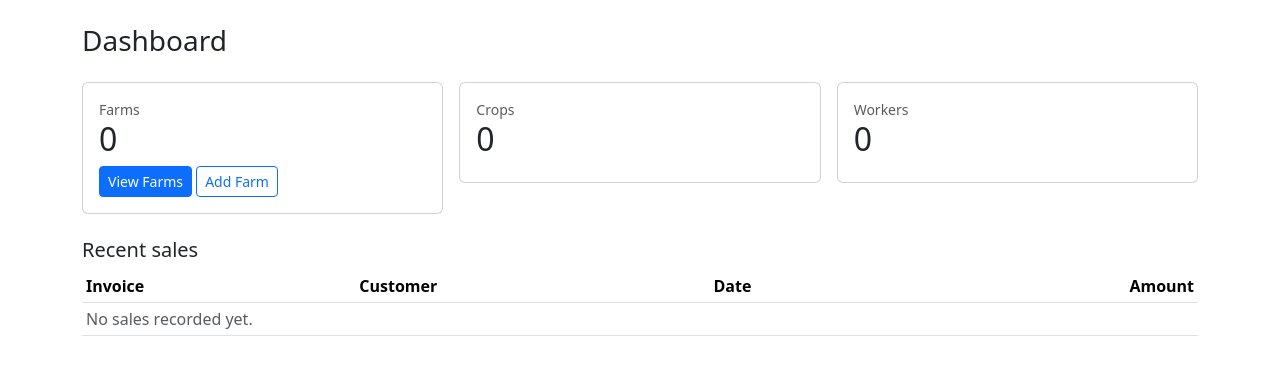
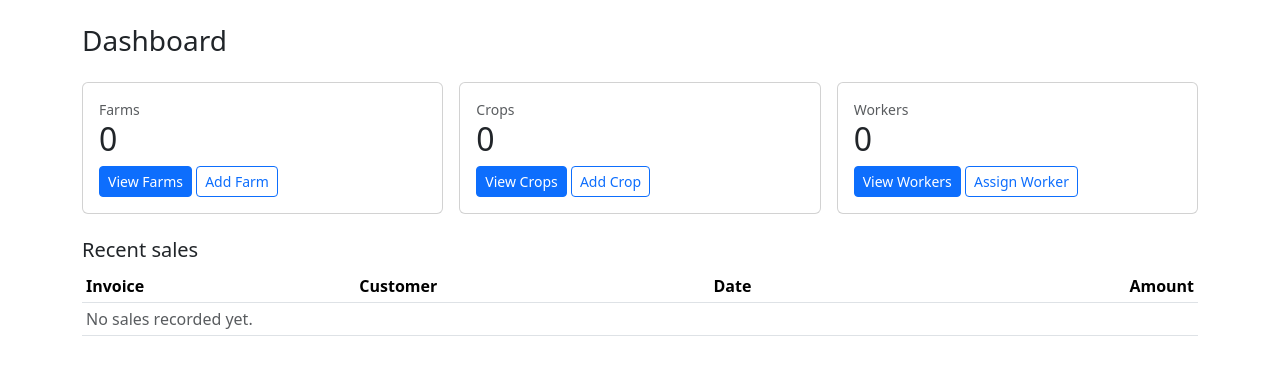
Before and after one commit to Tanseychuong/Agricultural_Farm_Management_System, a Django app: page / in a window 1280 px wide. Shown: the part 112-487 px from the top of the page. Run offline with Django 5.2, Linux system fonts and the light colour scheme; the visitor is signed in with stand-in values (Sample User, id 1); data that the repository does not hold is empty.

Commit message:
Assigning a worker to crop at the dashboard

```diff
--- a/templates/farm/dashboard.html
+++ b/templates/farm/dashboard.html
@@ -22,6 +22,12 @@
             <div class="card-body">
                 <div class="text-muted small">Crops</div>
                 <div class="h2">{{ crop_count }}</div>
+                <a href="{% url 'crop-list' %}" class="btn btn-primary btn-sm">
+                    View Crops
+                </a>
+                <a href="{% url 'crop-create' %}" class="btn btn-outline-primary btn-sm">
+                    Add Crop
+                </a>
             </div>
         </div>
     </div>
@@ -30,6 +36,10 @@
             <div class="card-body">
                 <div class="text-muted small">Workers</div>
                 <div class="h2">{{ worker_count }}</div>
+                <a href="{% url 'worker-list' %}" class="btn btn-primary btn-sm">
+                    View Workers
+                </a>
+                <a href="{% url 'crop-worker-create' %}" class="btn btn-outline-primary btn-sm">Assign Worker</a>
             </div>
         </div>
     </div>
```
